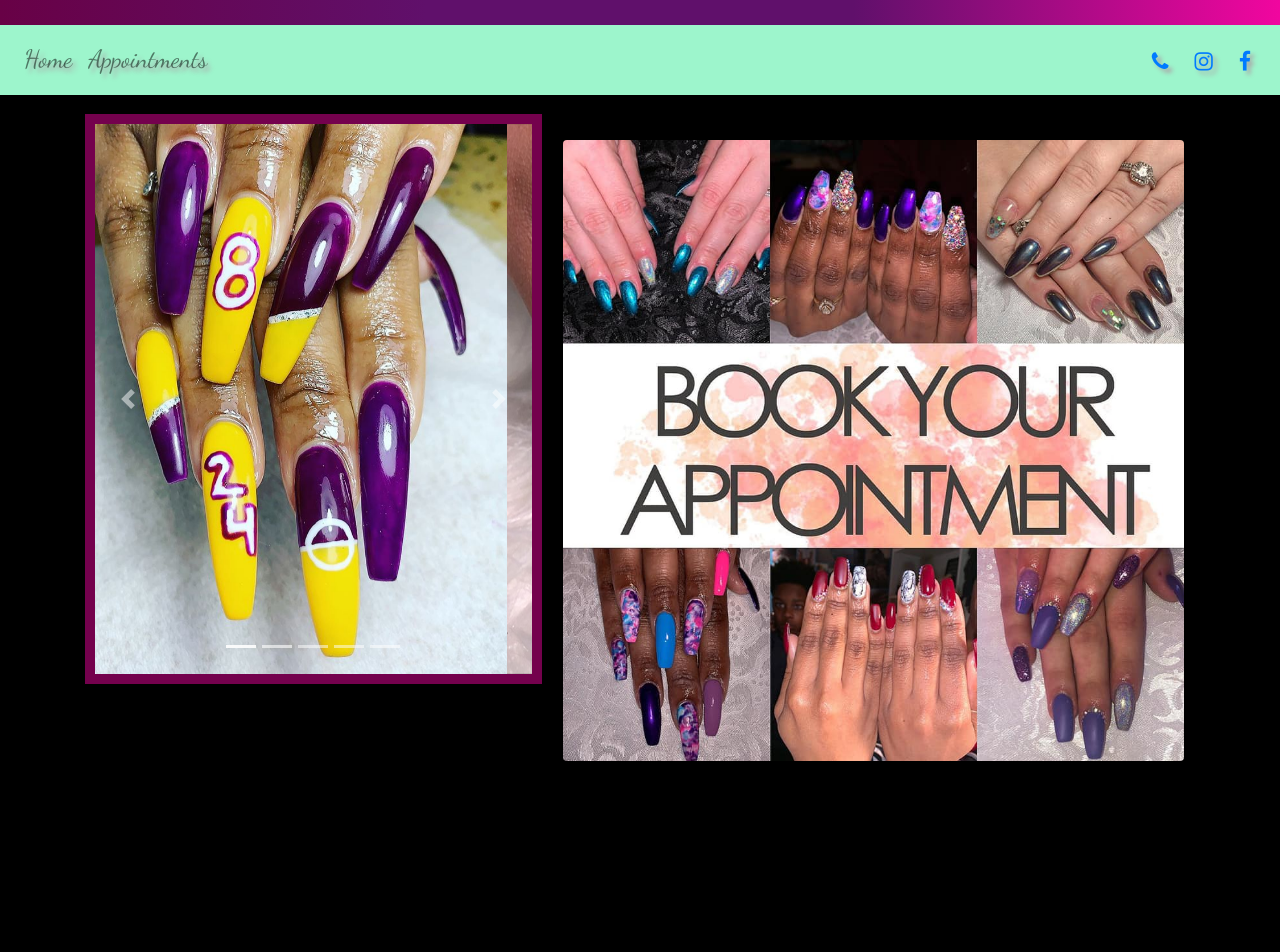
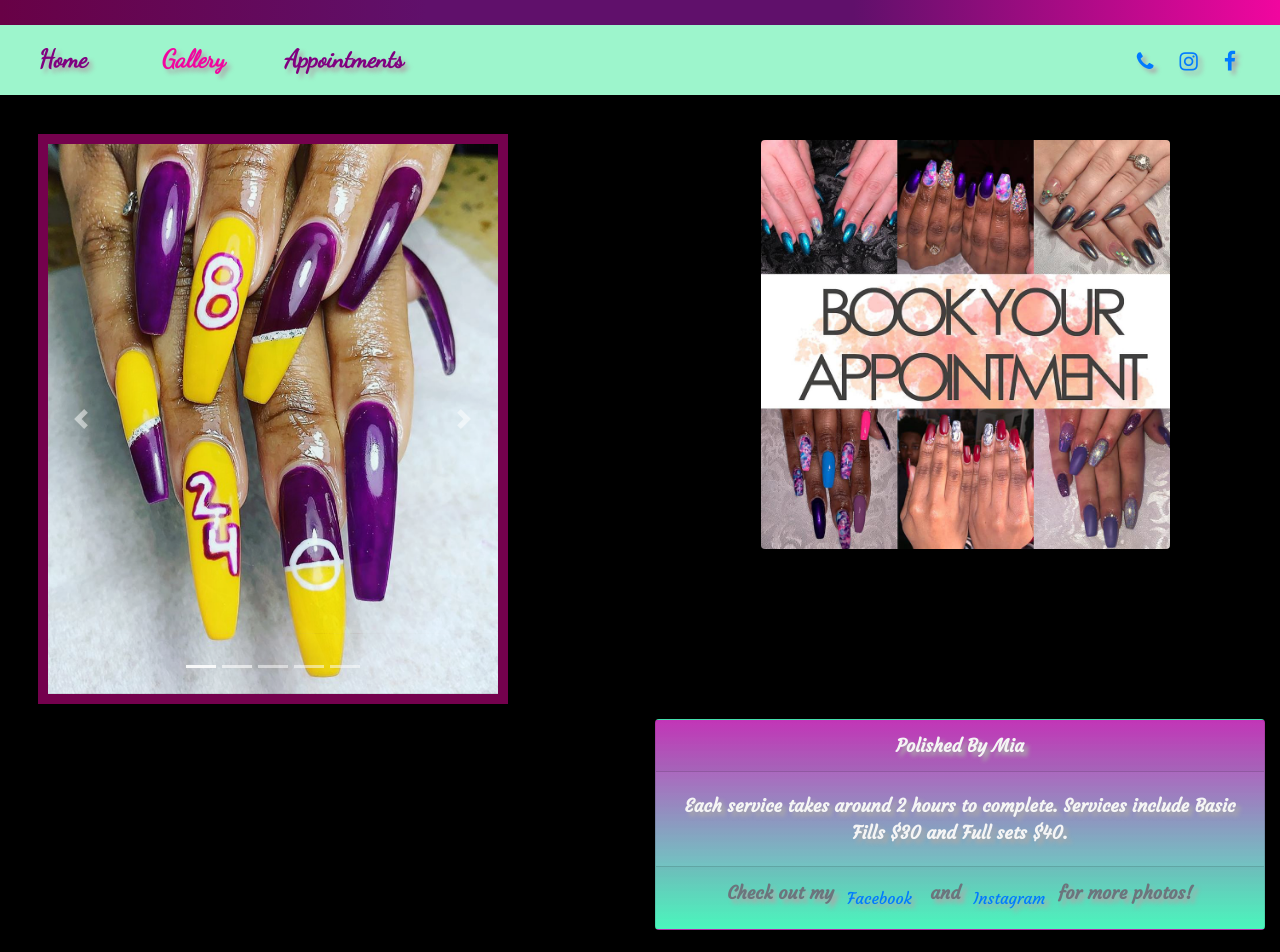
Before and after one commit to Nduriel/Pbwebsite, a React (Create React App) app: page / in a window 1280 px wide. Shown: the part 260-1212 px from the top of the page. Before the commit the page ends 1062 px from the top, so only its background shows below. Built offline with nearby package versions, Linux system fonts and the light colour scheme; grey boxes are pictures that could not be loaded.

Commit message:
pt 3 4/10

```diff
--- a/src/App.css
+++ b/src/App.css
@@ -1,6 +1,6 @@
 
 @import url('https://fonts.googleapis.com/css?family=Dancing+Script&display=swap&effect=anaglyph');
-
+@import url('https://fonts.googleapis.com/css?family=Courgette|Dancing+Script&display=swap');
 body {
   background-color: black;
   text-shadow: 4px 4px 4px #aaa;
@@ -27,22 +27,22 @@ body {
   height: 550px;
 }
 
+.carousel {
+  width: 450px;
+}
+
 .carouselborder {
   outline: 10px solid #74014d;
   margin: auto;
+  position: relative;
 }
 
 .card {
-  font: outline;
-  font-size: 20px;
-  margin: 0 auto;
-  float: none;
-  margin-bottom: 10px;
-  margin-top: 10px;
-  background-color: black;
-  color: white;
-
+  font-size: large;
+  font-weight: bold;
+  color: whitesmoke;
+  font-family: 'Courgette', cursive;
+  background-image: linear-gradient(rgba(189, 10, 174, 0.815), rgba(0, 255, 170, 0.699));
 }
 
-
 /*dark purple #510036, light pink #f1069f, light green #9df5cc*/
--- a/src/components/BodyComponent.js
+++ b/src/components/BodyComponent.js
@@ -1,14 +1,34 @@
 import React, { Component } from 'react';
-      {/* <div className="row">
-                        <div className="col-12" >
-                            <Card style={{ width: '33rem' }}>
-                                <Card.Body>
-                                    <Card.Text>
-                                        Polished By Mia is offers acryllic nail services all across the 757, for
-                                        an affordable price!
-                                        For more of my work, check out my Facebook and Instagram!
+import Card from 'react-bootstrap/Card';
+
+const mappic= require('../images/mappic.png');
+
+class BodyComponent extends Component {
+    render() {
+        return (
+            <div className="container-fluid">
+                <div className="row">
+                    <div className="col-lg-6 col-sm-12 offset-lg-6 offset-sm-0" style={{textAlign: "center"}}>
+                        <Card>
+                            <Card.Header>Polished By Mia</Card.Header>
+                            <Card.Body>
+                                <Card.Text>
+                                    Each service takes around 2 hours to complete.  Services include Basic Fills $30 and Full sets $40.
                                 </Card.Text>
-                                </Card.Body>
-                            </Card>
-                        </div>
-                    </div> */}
+                            </Card.Body>
+                            <Card.Footer className="text-muted">Check out my
+                            <a role="button" className="btn btn-link btn-facebook" aria-hidden="true" href="http://facebook.com/polishedbymia/">Facebook</a> and
+                                <a role="button" className="btn btn-link btn-instagram" aria-hidden="true" href="http://instagram.com/polished.bymia/">Instagram</a>
+                                 for more photos!</Card.Footer>
+                        </Card>
+                    </div>
+                    <div style={{padding: "25px"}} className="col-lg-6 col-sm-12 offset-1 align-self-start">
+                        <img src={mappic} height="auto" alt="map" width="65%"/>
+                    </div>
+                </div>
+            </div>
+        );
+    }
+}
+
+export default BodyComponent;
--- a/src/components/DirectoryComponent.js
+++ b/src/components/DirectoryComponent.js
@@ -1,7 +1,7 @@
 import React, { Component } from 'react';
 import Header from './HeaderComponent';
 import  GalleryComponent  from'./GalleryComponent';
-
+import BodyComponent from './BodyComponent';
 
 
 class Directory extends Component {
@@ -10,6 +10,7 @@ class Directory extends Component {
             <React.Fragment>
                 <Header />
                 <GalleryComponent/>
+                <BodyComponent/>
             </React.Fragment>
         );
     }
--- a/src/components/GalleryComponent.js
+++ b/src/components/GalleryComponent.js
@@ -13,49 +13,44 @@ const apic = require('../images/bookappt.jpg');
 class GalleryComponent extends Component {
     render() {
         return (
-            <div className="container mt-1" style={{ padding: 25, verticalAlign: 'top' }}>
-                <div className="row align-items-start">
-                    <div className="col-lg-5 col-md-8 col-sm={{offest:2}} align-self-start ">
-                        <Carousel className="carouselborder">
+            <div className="container-fluid mt-1" style={{ padding: 25}}>
+                <div className="row">
+                    <div className="col-lg-5 col-md-10  col-sm-12" style={{paddingTop: "20px"}}>
+                        <Carousel fade="true" pause="hover" interval="5000" className="carouselborder">
                             <Carousel.Item>
                                 <img
-                                    className="d-block w-100"
                                     src={miaPic1}
                                     alt="First slide"
                                 />
                             </Carousel.Item>
                             <Carousel.Item>
                                 <img
-                                    className="d-block w-100"
                                     src={miaPic2}
                                     alt="Second slide"
                                 />
                             </Carousel.Item>
                             <Carousel.Item>
                                 <img
-                                    className="d-block w-100"
                                     src={miaPic3}
                                     alt="Third slide"
                                 />
                             </Carousel.Item>
                             <Carousel.Item>
                                 <img
-                                    className="d-block w-100"
                                     src={miaPic4}
                                     alt="Third slide"
                                 />
                             </Carousel.Item>
                             <Carousel.Item>
                                 <img
-                                    className="d-block w-100"
                                     src={miaPic5}
                                     alt="Third slide"
                                 />
                             </Carousel.Item>
                         </Carousel>
                     </div>
-                    <div className="col-lg-7 col-md-4 col-sm-12" style={{ padding: 16 }}>
-                        <Image src={apic} rounded style={{ width: "100%" }} />
+                    <div className="col-lg-5 offset-lg-2 col-md-10 offset-md-1 col-sm-12 offset-sm-1" style={{ padding: 16 }}>
+                        <Image src={apic} rounded style={{ width: "83%"}} />
                     </div>
                 </div>
             </div>
--- a/src/components/HeaderComponent.js
+++ b/src/components/HeaderComponent.js
@@ -1,5 +1,5 @@
 import React, { Component } from 'react';
-import { Jumbotron, Container, Navbar, Nav, NavItem, NavLink } from 'reactstrap';
+import { Jumbotron, Navbar, Nav, NavItem, NavLink } from 'reactstrap';
 
 
 
@@ -22,26 +22,41 @@ class Header extends Component {
                     </div>
                 </Jumbotron>
                 <Navbar color="#9df5cc" light expand="sm" sticky="top">
-                    {/* <NavbarBrand><img src={logo2} height="65" width="auto"/></NavbarBrand> */}
-                    <Nav className="mr-auto" navbar>
-                        <NavItem>
-                            <NavLink href="#"> Home </NavLink>
+                    <div className="container-fluid">
+                        <div className="row row-cols-1">
+                                <Nav navbar>
+                                    <NavItem className="col-4">
+                                        <NavLink href="#"  style={{color: "purple",  fontWeight:"bold"}}> Home </NavLink>
                                     </NavItem>
-                        <NavItem>
-                            <NavLink href="#"> Appointments </NavLink>
+                                    <NavItem className="col-4">
+                                        <NavLink href="#" style={{color: "#f1069f",  fontWeight:"bold"}}> Gallery </NavLink>
+                                    </NavItem>
+                                    <NavItem className="col-4">
+                                        <NavLink href="#" style={{color: "purple",  fontWeight:"bold"}}> Appointments </NavLink>
                                     </NavItem>
                                 </Nav>
-                    <Nav className="ml-4" navbar>
+                        </div>
+                        <div className="row">
+                            <div className="col-3">
+                                <Nav navbar>
                                     <NavItem>
                                         <a role="button" className="btn btn-link" href="tel:+17579127833"><i className="fa fa-phone fa-lg" /></a>
                                     </NavItem>
                                     <NavItem>
-                            <a role="button" className="btn btn-link btn-instagram" aria-hidden="true" href="http://instagram.com/polished.bymia/"><i className="fa fa-instagram fa-lg" /></a>
+                                        <a role="button" className="btn btn-link btn-instagram" aria-hidden="true" href="http://instagram.com/polished.bymia/">
+                                            <i className="fa fa-instagram fa-lg" />
+                                        </a>
                                     </NavItem>
                                     <NavItem>
-                            <a role="button" className="btn btn-link btn-facebook" aria-hidden="true" href="http://facebook.com/polishedbymia/"><i className="fa fa-facebook fa-lg" /></a>
+                                        <a role="button" className="btn btn-link btn-facebook" aria-hidden="true" href="http://facebook.com/polishedbymia/">
+                                            <i className="fa fa-facebook fa-lg" />
+                                        </a>
                                     </NavItem>
                                 </Nav>
+                            </div>
+                        </div>
+
+                    </div>
                 </Navbar>
             </React.Fragment>
         );
```
Also changed, not shown: 1 other file (tests, documents, lock files or other folders). Lines whose indentation alone changed are shown as unchanged.
